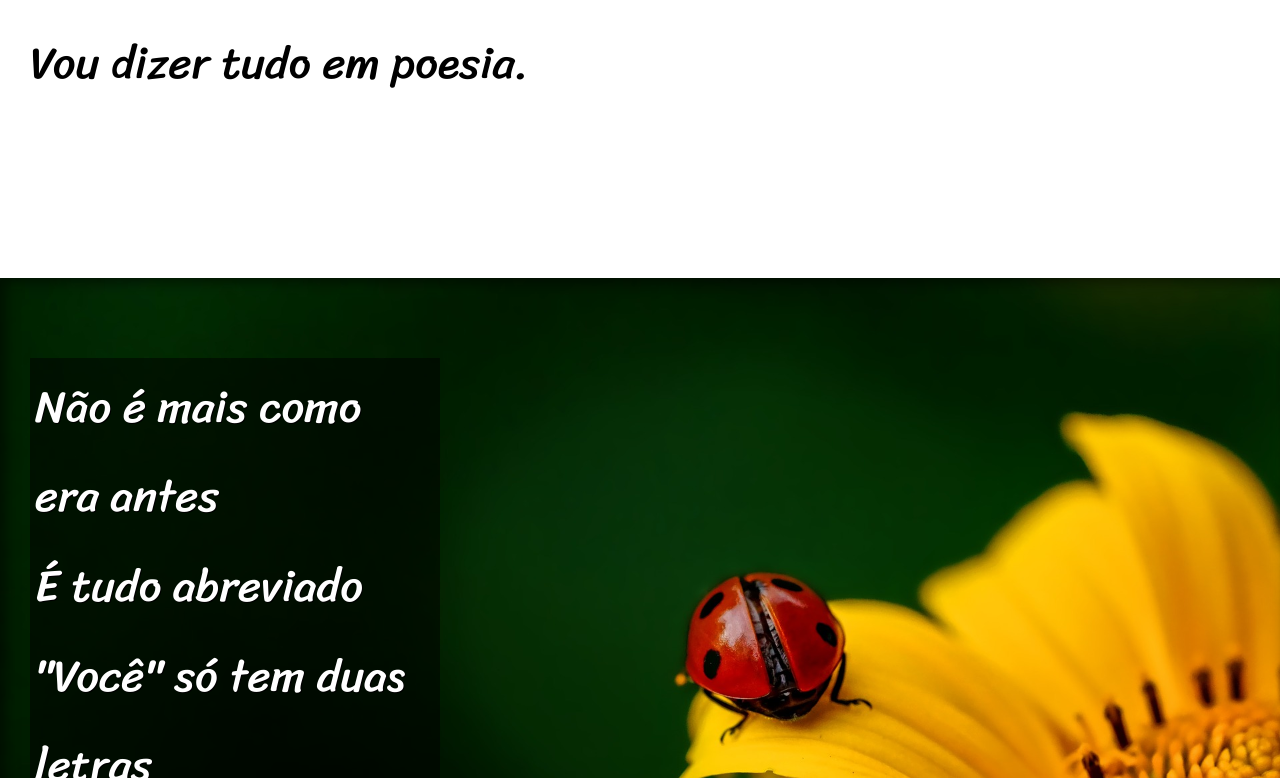
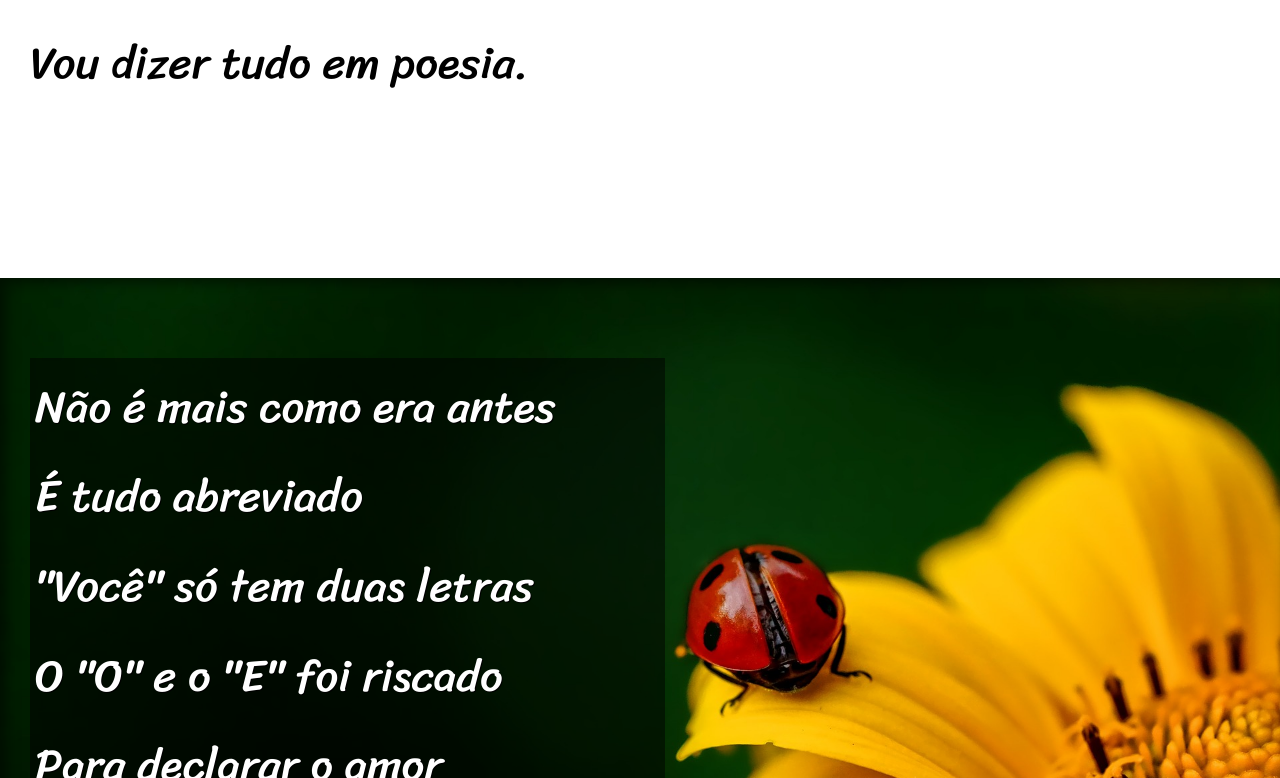
Before and after one commit to WAGUNA-SS/projeto-cordel, a plain HTML site: page index.html in a window 1280 px wide. Shown: the part 806-1584 px from the top of the page. Drawn offline with Linux system fonts and the light colour scheme.

Commit message:
Update style.css

```diff
--- a/style.css
+++ b/style.css
@@ -17,8 +17,8 @@
 
 html, body {
     background-color: azure;
-    min-height: 80vh;
-    margin: 0px;
+    min-height: 100vh;
+
     font-family: var(--fonte1);
 }
 
@@ -81,7 +81,7 @@ section.imagem {
 section.imagem > p {
     display: inline-block;
     background-color: rgba(0, 0, 0, 0.500);
-    width: 400px;
+    width: 50%;
     padding: 5px;
     text-shadow: 1px 1px 0px black;
 }
```
